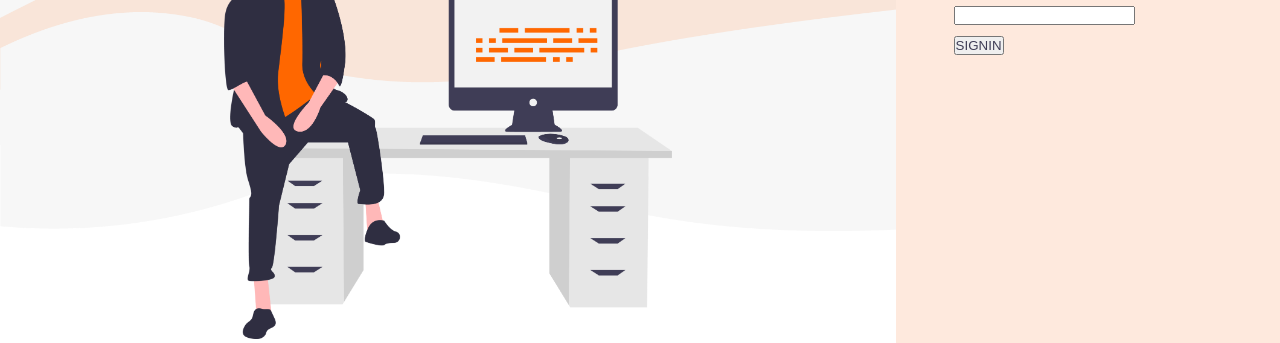
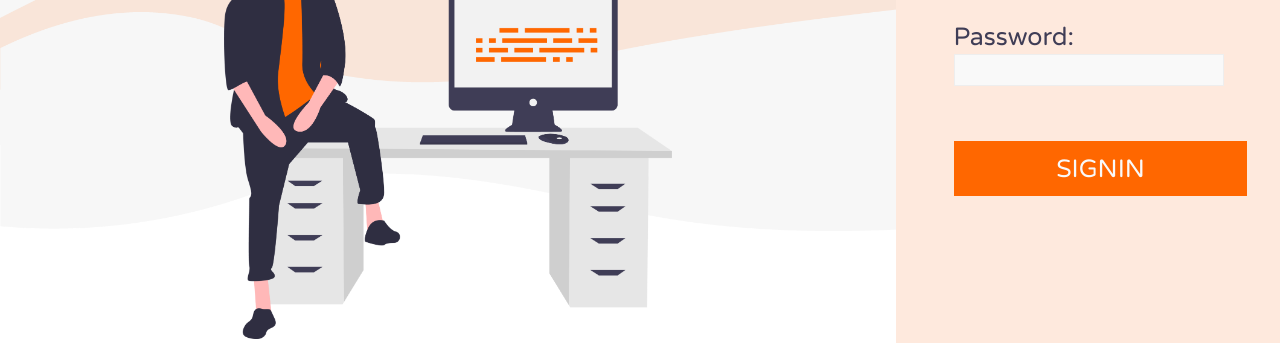
Before and after one commit to ulfat-dawood/iCamp-landing-page, a plain HTML site: page login.html in a window 1280 px wide. Shown: the part 345-688 px from the top of the page. Drawn offline with Linux system fonts and the light colour scheme.

Commit message:
login done

```diff
--- a/login.html
+++ b/login.html
@@ -15,8 +15,8 @@
 <body>
 <header>
     <div class="container">
-        <h2 class="logo"><span style="color:#FF6700">i</span>Camp</h2>
-        <div class="search-bar">
+        <a href="#"><h2 class="logo"><span style="color:#FF6700">i</span>Camp</h2>
+        <div class="search-bar"></a>
             <input type="text" placeholder="search for courses">
             <div class="search-icon" ></div>
         </div>
--- a/style.css
+++ b/style.css
@@ -95,8 +95,8 @@ footer{
     width:100%;
     height: 70px;
     background: #eeeeee;
-    position: fixed;
-    bottom: 0;
+    /* position: fixed;
+    bottom: 0; */
 }
 
 footer h3{
@@ -175,8 +175,29 @@ footer  nav img{
 }
 #login-bg .login form {
     width: 70%;
-    margin:2em auto;
+    margin:3em auto;
 }
 #login-bg .login form .input-group{
+    margin: 1em 0;
     text-align: left;
 }
+#login-bg .login input{
+    width: 100%;
+    height:30px;
+    background: #f9f9f9;
+    border:.5px solid #eeeeee;
+}
+
+#login-bg .login button{
+    width:100%;
+    height: 30px;
+    background: #FF6700;
+    color: #f9f9f9;
+    padding: .5em;
+    margin: 3rem 0;
+    outline:none;
+    border: none;
+    font-family: 'Varela Round', sans-serif;
+    font-size: 2.5rem;
+
+}
```
